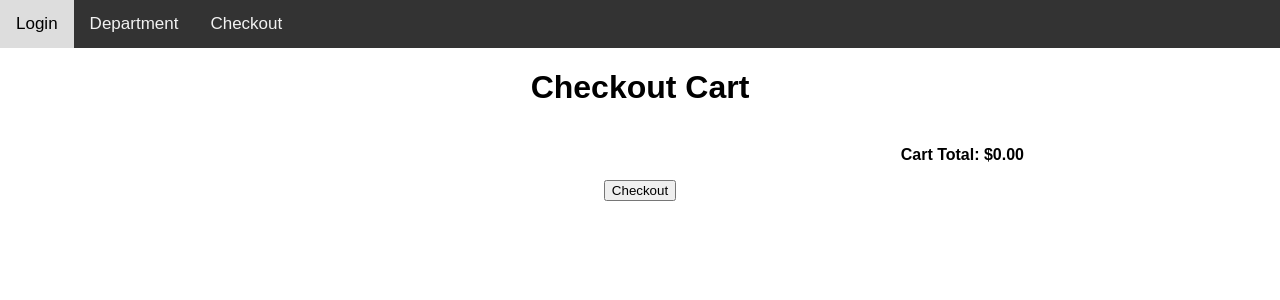
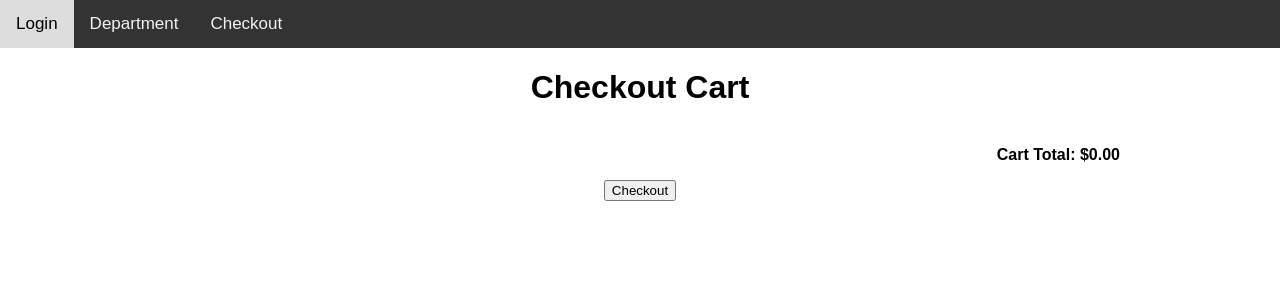
Before and after one commit to 241209-NET/Team4.FRONTEND, a React (Vite) app in the folder Ecommerce-app/: page /checkout in a window 1280 px wide. Shown: the top 300 px of the page. Built offline with nearby package versions, Linux system fonts and the light colour scheme.

Commit message:
checkout autocomplete

```diff
--- a/Ecommerce-app/src/App.css
+++ b/Ecommerce-app/src/App.css
@@ -18,7 +18,11 @@ nav {
 
 .checkout {
   text-align: center;
-  width: 60%;
+  width: 75%;
+  margin: auto;
+}
+
+.checkout li {
   margin: auto;
 }
 
--- a/Ecommerce-app/src/Components/Checkout.jsx
+++ b/Ecommerce-app/src/Components/Checkout.jsx
@@ -14,12 +14,12 @@ function Checkout() {
         }
     }, cartItems);*/
 
-    useEffect( () => {
-        const cartItems = localStorage.getItem("cartItems");
-        if(cartItems){
-            setCartItems(JSON.parse(cartItems));
-        }
-    }, []);
+    // useEffect( () => {
+    //     const cartItems = localStorage.getItem("cartItems");
+    //     if(cartItems){
+    //         setCartItems(JSON.parse(cartItems));
+    //     }
+    // }, []);
 
 
      //Setting up state variables
@@ -29,7 +29,7 @@ function Checkout() {
     const [inputStreet, setInputStreet] = useState('');
     const [inputCity, setInputCity] = useState('');
     const [inputState, setInputState] = useState('');
-    const [inputZipcode, setZipcodeState] = useState("");
+    const [inputZipcode, setZipcodeState] = useState('');
 
     const [addressData, setAddressData] = useState(null);
 
@@ -85,9 +85,16 @@ function Checkout() {
         }
     };
 
-    /*
+
     useEffect(() => {
+        const cartItems = localStorage.getItem("cartItems");
+        if(cartItems){
+            setCartItems(JSON.parse(cartItems));
+        }
+
+        if(inputState){
         const getZipcode = setTimeout(() => {
+
             const zipResponse = axios.get(`https://us-street.api.smarty.com/street-address`, {
                 params: {
                     street: inputStreet,
@@ -98,24 +105,25 @@ function Checkout() {
             }).then((zipResponse) => {
                 console.log(zipResponse);
                 if(zipResponse.data.length > 0){
-                    setAutoZipcode({
-                        zipcode: zipResponse.data[0].components.zipcode,
-                    });
+                    setZipcodeState(zipResponse.data[0].components.zipcode);
+                    // setAutoZipcode({
+                    //     zipcode: zipResponse.data[0].components.zipcode,
+                    // });
                 }
                 if(zipResponse.data.length == 0){
                     console.log(autoZipcode)
                     console.log("Wrong")
                     setZipcodeState('');
-                }else{
-                    //setZipcodeState(autoZipcode.zipcode);
-                }
+                 }//else{
+                //     setZipcodeState(autoZipcode.zipcode);
+                // }
             });
 
         }, 1000)
 
         return () => clearTimeout(getZipcode)
-
-    }, [inputState]); */
+    }
+    }, [inputState]);
 
 
 
@@ -148,7 +156,7 @@ function Checkout() {
                     setVerified(true);
                     //etCartItems([]);
                     clearcart();
-                    //postCreateOrder();
+                    postCreateOrder();
                 }else{
                     setUnverified(true);
                 }
@@ -163,8 +171,7 @@ function Checkout() {
     //Setter functions of address input fields
      const handleCheckout = () => {
         //api call Create New Order
-        postCreateOrder();
-
+        //postCreateOrder();
         setIsHidden(!isHidden);
      }
 
```
